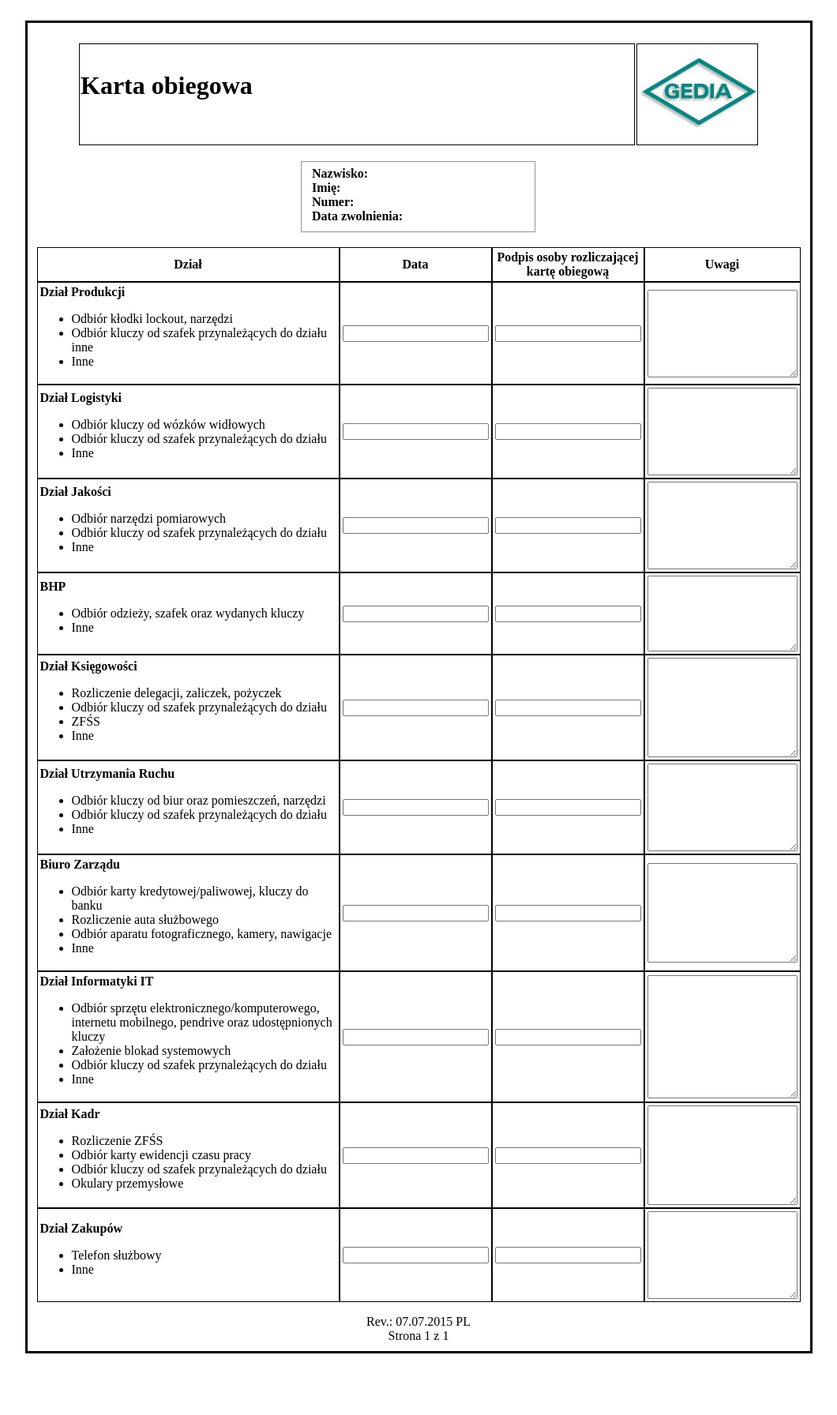
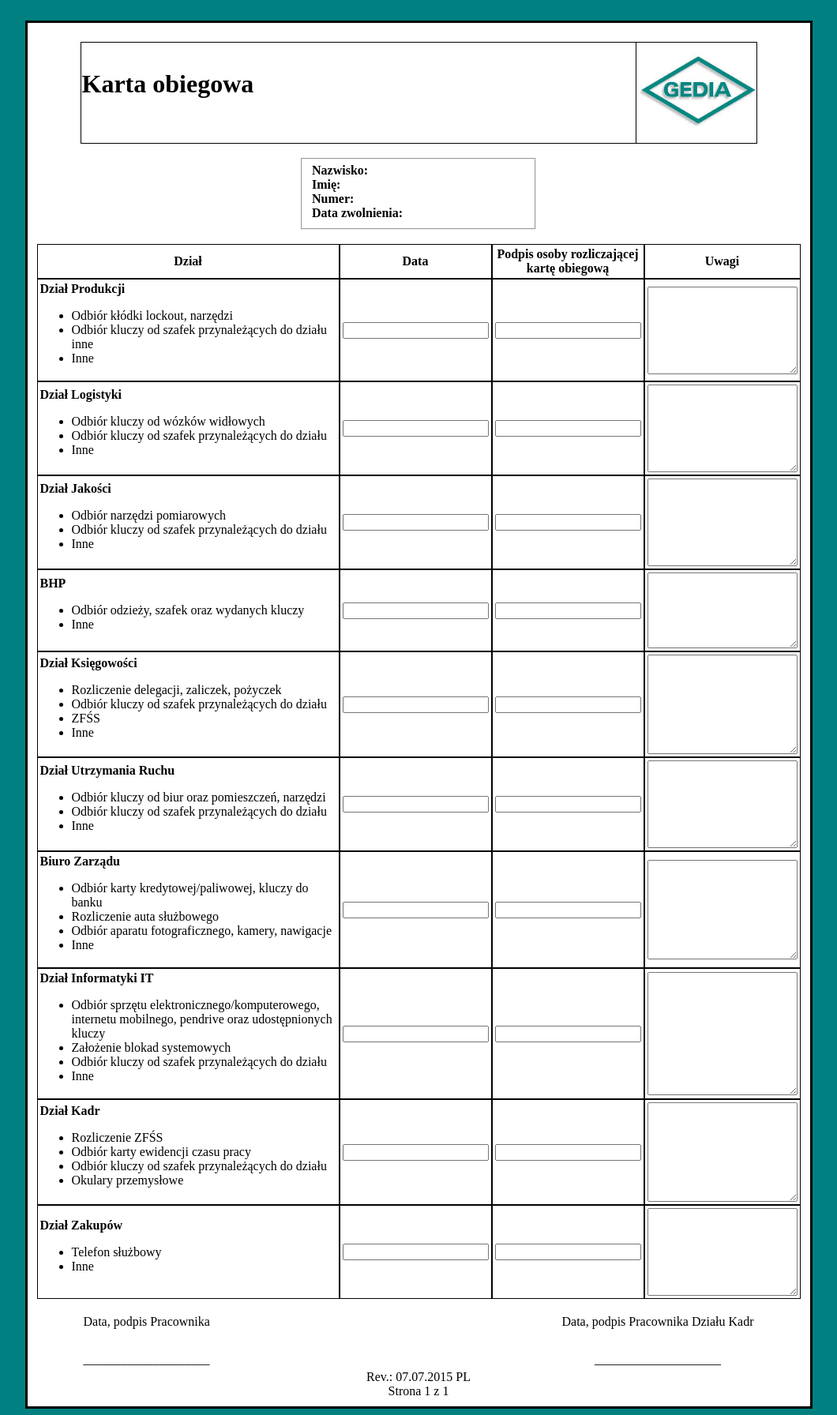
Before and after one commit to xjakubo/Gedia2020, a PHP site: page /workerpanel.php in a window 1280 px wide. Shown: the whole page at 79% size, without its empty margins (110-1170 px from the left). Before the commit the page ends 1714 px from the top, so only its background shows below. Run offline with PHP 8.4, Linux system fonts and the light colour scheme.

Commit message:
Skończony frontend workerpanel.php
Koniec mojej pracy nad workerpanel.php, wystarczy jeszcze ustawić wyświetlanie psozczególnych zmiennych z tabeli w określonych miejscach (dane pracownika oraz wszystkie pola głównego formularza)

```diff
--- a/workerpanel.php
+++ b/workerpanel.php
@@ -4,17 +4,25 @@
 	<title>Karta obiegowa</title>
 	<link rel="stylesheet" href="styles\workerpanelCSS.css">
 </head>
-<body>
-	<br />
+<body bgcolor="teal">
+<br />
+
+<!--
+	Co jest do załatwienia:
+	- wyświetlanie imienia, nazwiska, numeru i daty zwolnienia pracownika na górze strony, w <fieldset>
+	- wyświetlanie dat, podpisów i uwag w każdym z działów
+	- good luck m8
+
+-->
+
 	<center>
 
-
-	<fieldset style="width: 967; border: solid black">
+	<fieldset style="width: 967; border: solid black; background-color: white">
 
 		<form method="post" action="XXXXXXXX.php">
 
 		<br />
-		<table>
+		<table style="border-collapse: collapse;">
 			<tr>
 				<td width=700><h1>Karta obiegowa</h1></td>
 				<td><img src="img\logo.jpg" width=150 height=125/></td>
@@ -34,7 +42,7 @@
 
 
 		<table cellspacing=0 cellpadding=3>
-		<tr>
+		<tr style="text-align: center; border: 1px solid black; border-collapse: collapse">
 			<th>Dział</th>
 			<th>Data</th>
 			<th align="center">Podpis osoby rozliczającej<br />kartę obiegową</th>
@@ -45,7 +53,7 @@
 			<td>
 			<b>Dział Produkcji</b>
 				<ul>
-				<li>Odbiór kłodki lockout, narzędzi</li>
+				<li>Odbiór kłódki lockout, narzędzi</li>
 				<li>Odbiór kluczy od szafek przynależących do działu inne</li>
 				<li>Inne</li>
 				</ul>
@@ -187,14 +195,26 @@
 		</table>
 		</form>
 
+	<table>
+		<tr>  <!-- Miejsce na fizyczny podpis nr 1 -->
+			<td style="border: 1px solid white" width=600>Data, podpis Pracownika</td>
+			<td style="border: 1px solid white">Data, podpis Pracownika Działu Kadr</td>
+		</tr>
+		<tr>  <!-- Najlepiej... najlepiej o tym nie mówmy -->
+			<td style="border: 1px solid white"> </td>
+			<td style="border: 1px solid white" align="center"> </td>
+		</tr>
+		<tr>  <!-- Miejsce na fizyczny podpis nr 2 -->
+			<td style="border: 1px solid white">____________________</td>
+			<td style="border: 1px solid white" align="center">____________________</td>
+		</tr>
+	</table>
+
 	Rev.: 07.07.2015 PL<br />
 	Strona 1 z 1
 	</fieldset>
 
-
 	</center>
-
-
 
 </body>
 </html>
```
Also changed, not shown: styles/workerpanelCSS.css (line endings or trailing spaces).
